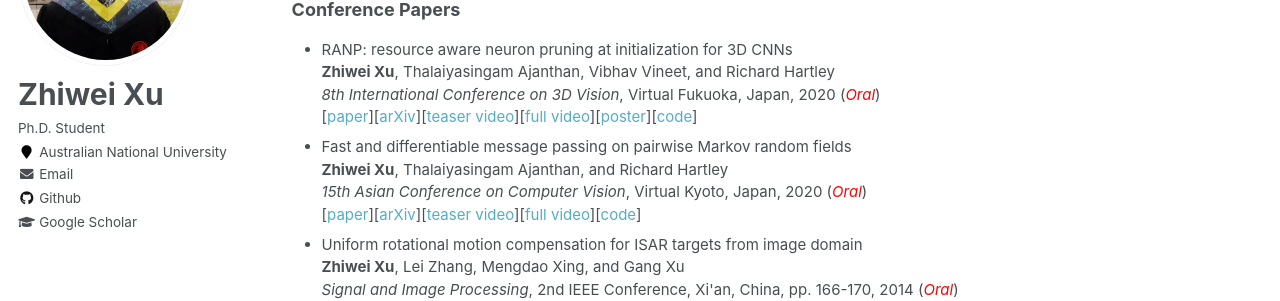
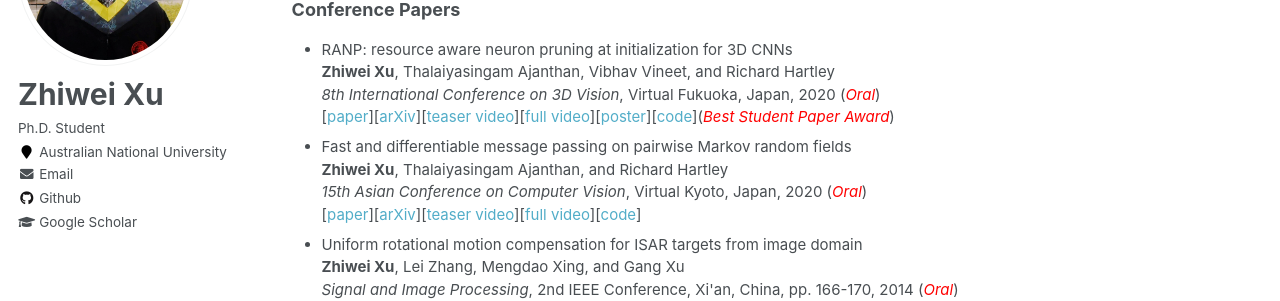
Before and after one commit to zwxu064/zwxu064.github.io, a Jekyll site: the page built from _pages/about.html, in a window 1280 px wide and 1400 px high, scrolled down 1594 px. Shown: the part 150-451 px from the top of the window. Built offline with Jekyll 4.4.1, drawn with Linux system fonts in a browser that asks for light colours.

Commit message:
Adding 3DV best student paper award

```diff
--- a/_pages/about.html
+++ b/_pages/about.html
@@ -94,7 +94,7 @@ redirect_from:
   <li><div>RANP: resource aware neuron pruning at initialization for 3D CNNs</div>
       <div><strong>Zhiwei Xu</strong>, Thalaiyasingam Ajanthan, Vibhav Vineet, and Richard Hartley</div>
       <div><i>8th International Conference on 3D Vision</i>, Virtual Fukuoka, Japan, 2020 (<i style="color:red">Oral</i>)</div>
-      <div>[<a href="./files/RANP.pdf" target="_blank">paper</a>][<a href="https://arxiv.org/abs/2010.02488" target="_blank">arXiv</a>][<a href="https://www.youtube.com/watch?v=KadydhOJnBE&t=71s" target="_blank">teaser video</a>][<a href="https://3dv20vconf.cvg.ait.kyushu-u.ac.jp/poster_281.html" target="_blank">full video</a>][<a href="https://bn1302files.storage.live.com/y4mWIjIxN9_5CKv26bp4qUefzUNf0gCtJp_7g5OwkXe9JoVyKO-AvkGHnkp4oH4DXiJOsjwvjOl5Fy55eF4umP-BPDw6IRqEDrdL-eLQF9P1EJJM6XrWsbHECHTMb_85DMCIappEaVgmkQIIIUbfQiKp7utp_IWM9nR_KtYul_c8zfj5lYkyPG-9mGz-hml-Nbh?width=10368&height=6912&cropmode=none" target="_blank">poster</a>][<a href="https://github.com/zwxu064/RANP.git" target="_blank">code</a>]</div>
+      <div>[<a href="./files/RANP.pdf" target="_blank">paper</a>][<a href="https://arxiv.org/abs/2010.02488" target="_blank">arXiv</a>][<a href="https://www.youtube.com/watch?v=KadydhOJnBE&t=71s" target="_blank">teaser video</a>][<a href="https://3dv20vconf.cvg.ait.kyushu-u.ac.jp/poster_281.html" target="_blank">full video</a>][<a href="https://bn1302files.storage.live.com/y4mWIjIxN9_5CKv26bp4qUefzUNf0gCtJp_7g5OwkXe9JoVyKO-AvkGHnkp4oH4DXiJOsjwvjOl5Fy55eF4umP-BPDw6IRqEDrdL-eLQF9P1EJJM6XrWsbHECHTMb_85DMCIappEaVgmkQIIIUbfQiKp7utp_IWM9nR_KtYul_c8zfj5lYkyPG-9mGz-hml-Nbh?width=10368&height=6912&cropmode=none" target="_blank">poster</a>][<a href="https://github.com/zwxu064/RANP.git" target="_blank">code</a>](<a_red href="./files/3DV2020_best_student_paper.pdf" target="_blank"><i>Best Student Paper Award</i></a_red>)</div>
   </li>
 
   <li><div>Fast and differentiable message passing on pairwise Markov random fields</div>
--- a/_sass/_page.scss
+++ b/_sass/_page.scss
@@ -81,6 +81,20 @@
 
   a {
     text-decoration: none;
+
+    &:hover {
+      text-decoration: underline;
+
+      img {
+        box-shadow: 0 0 10px rgba(#000, 0.25);
+      }
+    }
+
+  }
+
+  a_red {
+    text-decoration: none;
+    color: red;
 
     &:hover {
       text-decoration: underline;
```
Also changed, not shown: 1 other file.
